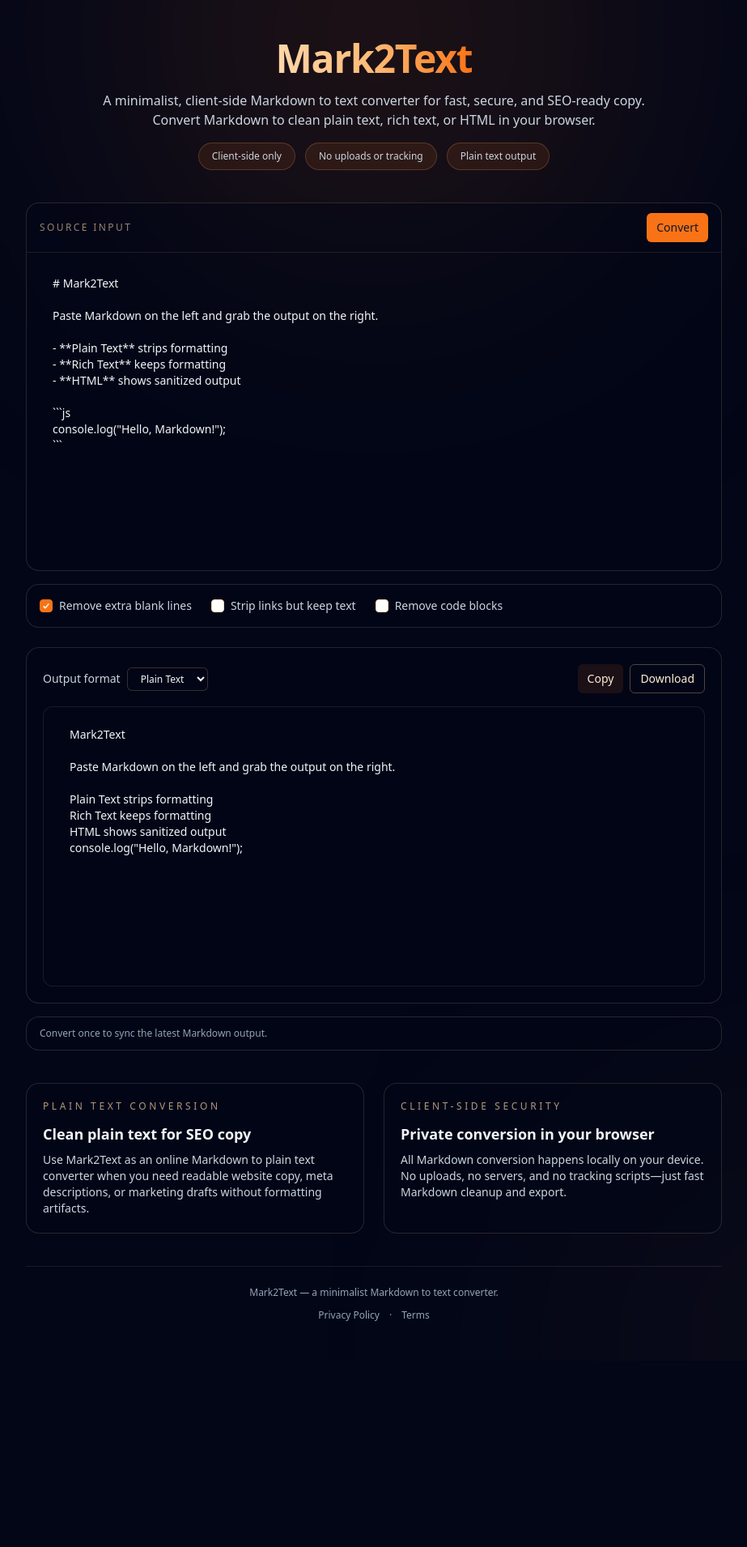
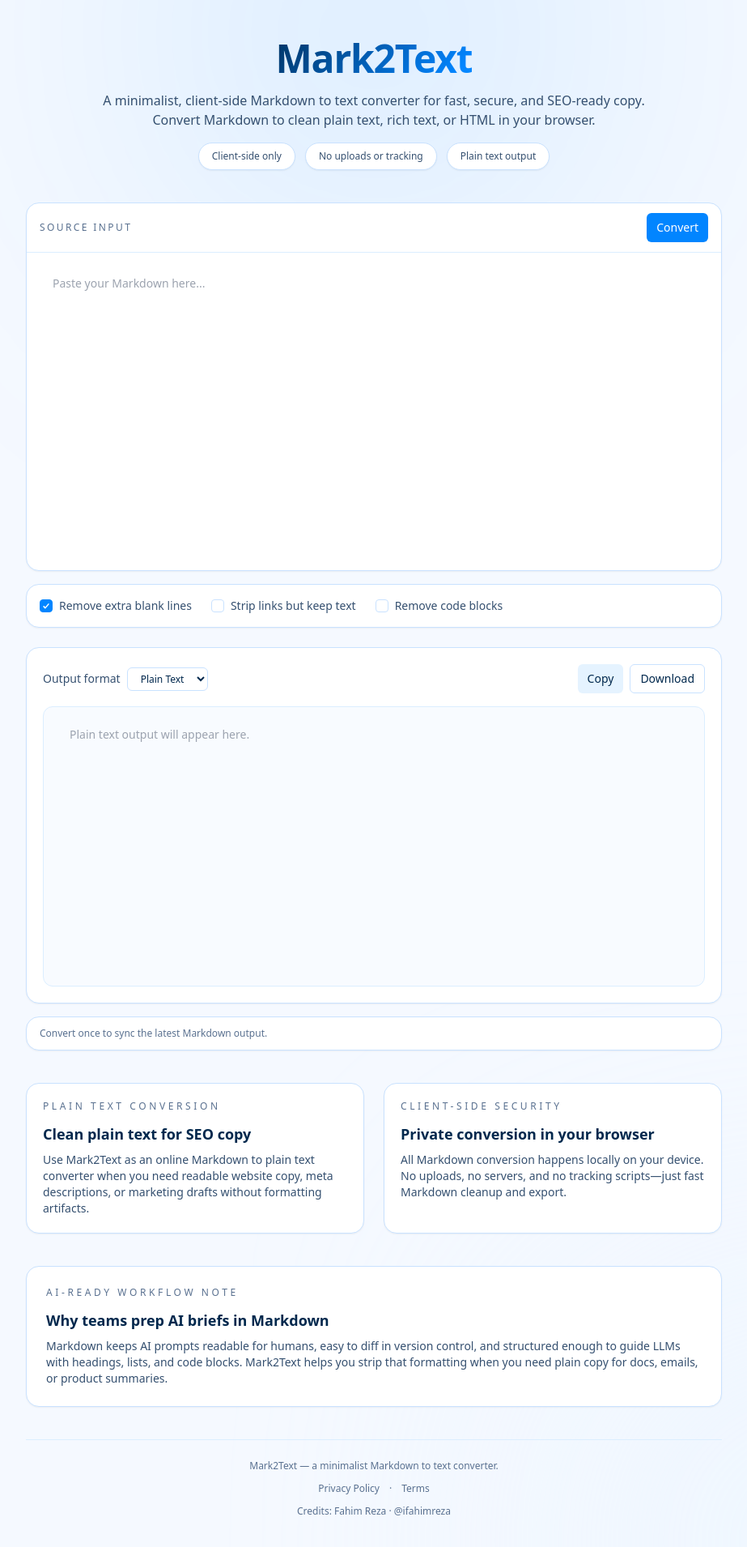
Before and after one commit to ifahimreza/mark2text, a Next.js app: page / in a window 1280 px wide. Shown: the top 1910 px of the page at 81% size, without its empty margins (178-1101 px from the left). Before the commit the page ends 1680 px from the top, so only its background shows below. Built offline with nearby package versions, Linux system fonts and the light colour scheme.

Commit message:
Replace remaining orange styles

```diff
--- a/app/globals.css
+++ b/app/globals.css
@@ -4,4 +4,41 @@
 
 :root {
   color-scheme: light dark;
+  --text-primary: #00284d;
+  --coral-bright: #0285ff;
+  --cyan-bright: #7cc6ff;
 }
+
+@keyframes gradientShift {
+  0% {
+    background-position-x: 0%;
+    background-position-y: 50%;
+  }
+  50% {
+    background-position-x: 100%;
+    background-position-y: 50%;
+  }
+  100% {
+    background-position-x: 0%;
+    background-position-y: 50%;
+  }
+}
+
+.title-main {
+  background: linear-gradient(
+    135deg,
+    var(--text-primary) 0%,
+    var(--coral-bright) 50%,
+    var(--cyan-bright) 100%
+  );
+  background-size: 200% 200%;
+  -webkit-background-clip: text;
+  -webkit-text-fill-color: transparent;
+  background-clip: text;
+  animation: gradientShift 6s ease infinite;
+}
+
+.rich-output:empty::before {
+  content: attr(data-placeholder);
+  color: #5a7190;
+}
--- a/app/page.tsx
+++ b/app/page.tsx
@@ -11,8 +11,6 @@
 import { Button } from "@/components/ui/button";
 import { Checkbox } from "@/components/ui/checkbox";
 import { Textarea } from "@/components/ui/textarea";
-
-const DEFAULT_MARKDOWN = `# Mark2Text\n\nPaste Markdown on the left and grab the output on the right.\n\n- **Plain Text** strips formatting\n- **Rich Text** keeps formatting\n- **HTML** shows sanitized output\n\n\`\`\`js\nconsole.log("Hello, Markdown!");\n\`\`\``;
 
 type Tab = "plain" | "rich" | "html";
 
@@ -36,12 +34,14 @@
 };
 
 export default function HomePage() {
-  const [markdown, setMarkdown] = useState(DEFAULT_MARKDOWN);
+  const [markdown, setMarkdown] = useState("");
   const [activeTab, setActiveTab] = useState<Tab>("plain");
   const [cleanup, setCleanup] = useState<CleanupOptions>(DEFAULT_CLEANUP);
-  const [outputs, setOutputs] = useState<OutputState>(() =>
-    buildOutputs(DEFAULT_MARKDOWN, DEFAULT_CLEANUP)
-  );
+  const [outputs, setOutputs] = useState<OutputState>({
+    plain: "",
+    html: "",
+    rich: ""
+  });
   const [status, setStatus] = useState<string | null>(null);
 
   const cleanedMarkdown = useMemo(
@@ -106,33 +106,31 @@
       setCleanup((prev) => ({ ...prev, [key]: Boolean(checked) }));
 
   return (
-    <main className="relative min-h-screen px-4 py-12 sm:px-6 lg:px-10">
+    <main className="relative min-h-screen bg-[#f5f9ff] px-4 py-12 text-[#00284d] sm:px-6 lg:px-10">
       <div className="pointer-events-none absolute inset-0 overflow-hidden">
-        <div className="absolute left-1/2 top-[-220px] h-[520px] w-[520px] -translate-x-1/2 rounded-full bg-orange-500/20 blur-[180px]" />
-        <div className="absolute bottom-[-200px] right-[-120px] h-[440px] w-[440px] rounded-full bg-orange-400/10 blur-[200px]" />
+        <div className="absolute left-1/2 top-[-220px] h-[520px] w-[520px] -translate-x-1/2 rounded-full bg-[#0285ff]/15 blur-[180px]" />
+        <div className="absolute bottom-[-200px] right-[-120px] h-[440px] w-[440px] rounded-full bg-[#e5f3ff] blur-[200px]" />
       </div>
 
       <div className="relative mx-auto flex w-full max-w-[860px] flex-col gap-10">
         <header className="flex flex-col items-center gap-8 text-center">
           <div className="space-y-4">
-            <h1 className="text-4xl font-semibold tracking-tight text-slate-100 sm:text-5xl">
-              <span className="bg-gradient-to-r from-orange-200 via-orange-300 to-orange-500 bg-clip-text text-transparent">
-                Mark2Text
-              </span>
+            <h1 className="text-4xl font-semibold tracking-tight sm:text-5xl">
+              <span className="title-main">Mark2Text</span>
             </h1>
-            <p className="mx-auto max-w-2xl text-base text-slate-300">
+            <p className="mx-auto max-w-2xl text-base text-[#355070]">
               A minimalist, client-side Markdown to text converter for fast, secure, and
               SEO-ready copy. Convert Markdown to clean plain text, rich text, or HTML in
               your browser.
             </p>
-            <div className="flex flex-wrap items-center justify-center gap-3 text-xs text-slate-300">
-              <span className="rounded-full border border-orange-300/20 bg-orange-500/10 px-4 py-2">
+            <div className="flex flex-wrap items-center justify-center gap-3 text-xs text-[#355070]">
+              <span className="rounded-full border border-[#c9e2ff] bg-white px-4 py-2 shadow-sm">
                 Client-side only
               </span>
-              <span className="rounded-full border border-orange-300/20 bg-orange-500/10 px-4 py-2">
+              <span className="rounded-full border border-[#c9e2ff] bg-white px-4 py-2 shadow-sm">
                 No uploads or tracking
               </span>
-              <span className="rounded-full border border-orange-300/20 bg-orange-500/10 px-4 py-2">
+              <span className="rounded-full border border-[#c9e2ff] bg-white px-4 py-2 shadow-sm">
                 Plain text output
               </span>
             </div>
@@ -141,15 +139,15 @@
 
         <section className="flex flex-col gap-6">
           <div className="flex flex-col gap-4">
-            <div className="rounded-2xl border border-orange-200/15 bg-slate-950/40">
-              <div className="flex items-center justify-between gap-3 border-b border-orange-200/10 px-4 py-3">
-                <span className="text-xs font-medium uppercase tracking-[0.2em] text-orange-200/60">
+            <div className="rounded-2xl border border-[#c9e2ff] bg-white shadow-sm">
+              <div className="flex items-center justify-between gap-3 border-b border-[#dbeeff] px-4 py-3">
+                <span className="text-xs font-medium uppercase tracking-[0.2em] text-[#5a7190]">
                   Source input
                 </span>
                 <Button
                   size="sm"
                   onClick={handleConvert}
-                  className="bg-orange-500 text-slate-900 hover:bg-orange-400"
+                  className="bg-[#0285ff] text-white hover:bg-[#0270d6]"
                 >
                   Convert
                 </Button>
@@ -158,13 +156,14 @@
                 <Textarea
                   value={markdown}
                   onChange={(event) => setMarkdown(event.target.value)}
-                  className="min-h-[360px] border-0 bg-transparent text-slate-100 shadow-none focus-visible:ring-0"
+                  placeholder="Paste your Markdown here..."
+                  className="min-h-[360px] border-0 bg-transparent text-[#00284d] shadow-none focus-visible:ring-0"
                 />
               </div>
             </div>
 
-            <div className="rounded-2xl border border-orange-200/15 bg-slate-950/40 p-4">
-              <div className="flex flex-wrap gap-6 text-sm text-slate-300">
+            <div className="rounded-2xl border border-[#c9e2ff] bg-white p-4 shadow-sm">
+              <div className="flex flex-wrap gap-6 text-sm text-[#355070]">
                 <label className="flex items-center gap-2">
                   <Checkbox
                     checked={cleanup.removeExtraBlankLines}
@@ -191,14 +190,14 @@
           </div>
 
           <div className="flex flex-col gap-4">
-            <div className="rounded-2xl border border-orange-200/15 bg-slate-950/40 p-5">
+            <div className="rounded-2xl border border-[#c9e2ff] bg-white p-5 shadow-sm">
               <div className="flex flex-wrap items-center justify-between gap-4">
-                <label className="flex items-center gap-2 text-sm text-slate-300">
+                <label className="flex items-center gap-2 text-sm text-[#355070]">
                   Output format
                   <select
                     value={activeTab}
                     onChange={(event) => setActiveTab(event.target.value as Tab)}
-                    className="rounded-md border border-orange-200/20 bg-slate-950/60 px-3 py-1 text-xs font-medium text-slate-100 shadow-none outline-none transition focus:border-orange-300"
+                    className="rounded-md border border-[#c9e2ff] bg-white px-3 py-1 text-xs font-medium text-[#00284d] shadow-none outline-none transition focus:border-[#0285ff]"
                   >
                     <option value="plain">Plain Text</option>
                     <option value="rich">Rich Text</option>
@@ -210,7 +209,7 @@
                     variant="secondary"
                     size="sm"
                     onClick={handleCopy}
-                    className="bg-orange-500/10 text-orange-100 hover:bg-orange-500/20"
+                    className="bg-[#e5f3ff] text-[#00284d] hover:bg-[#d4ebff]"
                   >
                     Copy
                   </Button>
@@ -218,14 +217,14 @@
                     variant="outline"
                     size="sm"
                     onClick={handleDownload}
-                    className="border-orange-200/30 text-orange-100 hover:bg-orange-500/10"
+                    className="border-[#c9e2ff] text-[#00284d] hover:bg-[#e5f3ff]"
                   >
                     Download
                   </Button>
                 </div>
               </div>
 
-              <div className="mt-4 rounded-xl border border-orange-200/10 bg-slate-950/70 px-4 py-3 text-sm text-slate-100">
+              <div className="mt-4 rounded-xl border border-[#dbeeff] bg-[#f8fbff] px-4 py-3 text-sm text-[#00284d]">
                 {activeTab === "plain" && (
                   <Textarea
                     value={outputs.plain}
@@ -235,7 +234,8 @@
                         plain: event.target.value
                       }))
                     }
-                    className="min-h-[320px] border-0 bg-transparent text-slate-100 shadow-none focus-visible:ring-0"
+                    placeholder="Plain text output will appear here."
+                    className="min-h-[320px] border-0 bg-transparent text-[#00284d] shadow-none focus-visible:ring-0"
                   />
                 )}
                 {activeTab === "html" && (
@@ -247,14 +247,16 @@
                         html: event.target.value
                       }))
                     }
-                    className="min-h-[320px] border-0 bg-transparent font-mono text-xs text-orange-100/80 shadow-none focus-visible:ring-0"
+                    placeholder="HTML output will appear here."
+                    className="min-h-[320px] border-0 bg-transparent font-mono text-xs text-[#355070] shadow-none focus-visible:ring-0"
                   />
                 )}
                 {activeTab === "rich" && (
                   <div
-                    className="min-h-[320px] rounded-lg border border-orange-200/10 bg-slate-950/50 p-4 text-sm text-slate-100"
+                    className="rich-output min-h-[320px] rounded-lg border border-[#dbeeff] bg-white p-4 text-sm text-[#00284d]"
                     contentEditable
                     suppressContentEditableWarning
+                    data-placeholder="Rich text output will appear here."
                     onInput={(event) =>
                       setOutputs((prev) => ({
                         ...prev,
@@ -267,51 +269,77 @@
               </div>
             </div>
 
-            <div className="rounded-2xl border border-orange-200/15 bg-slate-950/40 px-4 py-3 text-xs text-slate-400">
+            <div className="rounded-2xl border border-[#c9e2ff] bg-white px-4 py-3 text-xs text-[#5a7190] shadow-sm">
               {status ?? "Convert once to sync the latest Markdown output."}
             </div>
           </div>
         </section>
 
         <section className="grid gap-6 md:grid-cols-2">
-          <div className="rounded-2xl border border-orange-200/15 bg-slate-950/40 p-5">
-            <p className="text-xs uppercase tracking-[0.3em] text-orange-200/70">
+          <div className="rounded-2xl border border-[#c9e2ff] bg-white p-5 shadow-sm">
+            <p className="text-xs uppercase tracking-[0.3em] text-[#5a7190]">
               Plain text conversion
             </p>
-            <h2 className="mt-3 text-lg font-semibold text-slate-100">
+            <h2 className="mt-3 text-lg font-semibold text-[#00284d]">
               Clean plain text for SEO copy
             </h2>
-            <p className="mt-2 text-sm text-slate-300">
+            <p className="mt-2 text-sm text-[#355070]">
               Use Mark2Text as an online Markdown to plain text converter when you need
               readable website copy, meta descriptions, or marketing drafts without
               formatting artifacts.
             </p>
           </div>
-          <div className="rounded-2xl border border-orange-200/15 bg-slate-950/40 p-5">
-            <p className="text-xs uppercase tracking-[0.3em] text-orange-200/70">
+          <div className="rounded-2xl border border-[#c9e2ff] bg-white p-5 shadow-sm">
+            <p className="text-xs uppercase tracking-[0.3em] text-[#5a7190]">
               Client-side security
             </p>
-            <h2 className="mt-3 text-lg font-semibold text-slate-100">
+            <h2 className="mt-3 text-lg font-semibold text-[#00284d]">
               Private conversion in your browser
             </h2>
-            <p className="mt-2 text-sm text-slate-300">
+            <p className="mt-2 text-sm text-[#355070]">
               All Markdown conversion happens locally on your device. No uploads, no
               servers, and no tracking scripts—just fast Markdown cleanup and export.
             </p>
           </div>
         </section>
 
-        <footer className="flex flex-col items-center gap-3 border-t border-orange-200/10 pt-6 text-center text-xs text-slate-400">
+        <section className="rounded-2xl border border-[#c9e2ff] bg-white p-6 shadow-sm">
+          <p className="text-xs uppercase tracking-[0.3em] text-[#5a7190]">
+            AI-ready workflow note
+          </p>
+          <h2 className="mt-3 text-lg font-semibold text-[#00284d]">
+            Why teams prep AI briefs in Markdown
+          </h2>
+          <p className="mt-2 text-sm text-[#355070]">
+            Markdown keeps AI prompts readable for humans, easy to diff in version control,
+            and structured enough to guide LLMs with headings, lists, and code blocks.
+            Mark2Text helps you strip that formatting when you need plain copy for docs,
+            emails, or product summaries.
+          </p>
+        </section>
+
+        <footer className="flex flex-col items-center gap-3 border-t border-[#dbeeff] pt-6 text-center text-xs text-[#5a7190]">
           <span>Mark2Text — a minimalist Markdown to text converter.</span>
-          <div className="flex flex-wrap items-center justify-center gap-3 text-slate-400">
-            <a className="hover:text-orange-200" href="/privacy">
+          <div className="flex flex-wrap items-center justify-center gap-3 text-[#5a7190]">
+            <a className="hover:text-[#0285ff]" href="/privacy">
               Privacy Policy
             </a>
             <span aria-hidden="true">·</span>
-            <a className="hover:text-orange-200" href="/terms">
+            <a className="hover:text-[#0285ff]" href="/terms">
               Terms
             </a>
           </div>
+          <span>
+            Credits: Fahim Reza ·{" "}
+            <a
+              className="hover:text-[#0285ff]"
+              href="https://x.com/ifahimreza"
+              rel="noreferrer"
+              target="_blank"
+            >
+              @ifahimreza
+            </a>
+          </span>
         </footer>
       </div>
     </main>
--- a/components/ui/checkbox.tsx
+++ b/components/ui/checkbox.tsx
@@ -10,7 +10,7 @@
   <CheckboxPrimitive.Root
     ref={ref}
     className={cn(
-      "peer h-4 w-4 shrink-0 rounded border border-orange-200 bg-white focus-visible:outline-none focus-visible:ring-2 focus-visible:ring-orange-400 data-[state=checked]:border-orange-500 data-[state=checked]:bg-orange-500 dark:border-orange-500/40 dark:bg-slate-900",
+      "peer h-4 w-4 shrink-0 rounded border border-[#c9e2ff] bg-white focus-visible:outline-none focus-visible:ring-2 focus-visible:ring-[#0285ff] data-[state=checked]:border-[#0285ff] data-[state=checked]:bg-[#0285ff] dark:border-[#0285ff]/40 dark:bg-slate-900",
       className
     )}
     {...props}
--- a/components/ui/tabs.tsx
+++ b/components/ui/tabs.tsx
@@ -12,7 +12,7 @@
   <TabsPrimitive.List
     ref={ref}
     className={cn(
-      "inline-flex items-center gap-2 rounded-full border border-orange-200 bg-orange-50 p-1 dark:border-orange-500/30 dark:bg-orange-500/10",
+      "inline-flex items-center gap-2 rounded-full border border-[#c9e2ff] bg-[#e5f3ff] p-1 dark:border-[#0285ff]/40 dark:bg-[#0285ff]/20",
       className
     )}
     {...props}
@@ -27,7 +27,7 @@
   <TabsPrimitive.Trigger
     ref={ref}
     className={cn(
-      "rounded-full px-4 py-2 text-sm font-medium text-orange-700 transition data-[state=active]:bg-orange-500 data-[state=active]:text-white dark:text-orange-200",
+      "rounded-full px-4 py-2 text-sm font-medium text-[#00284d] transition data-[state=active]:bg-[#0285ff] data-[state=active]:text-white dark:text-[#e5f3ff]",
       className
     )}
     {...props}
```
Also changed, not shown: app/privacy/page.tsx (+11 -11 lines), app/terms/page.tsx (+11 -11 lines), 1 other file (tests, documents, lock files or other folders).
